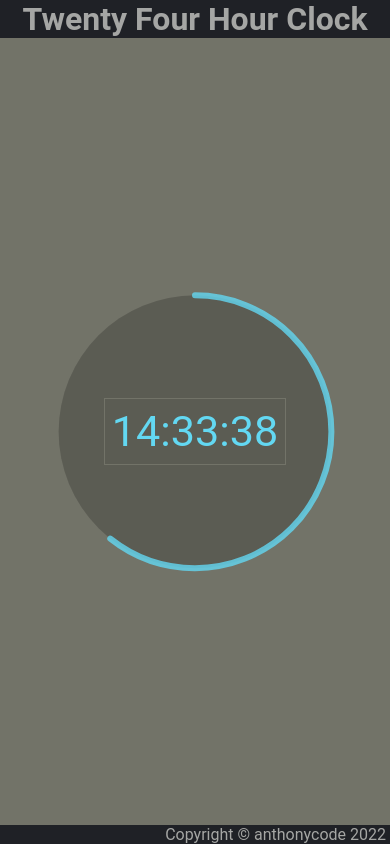
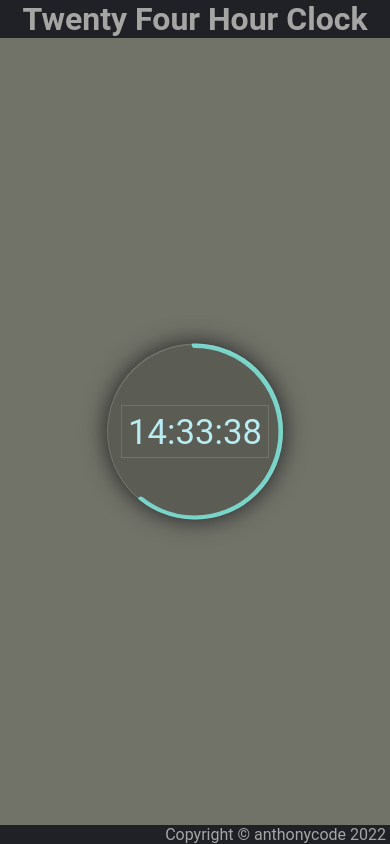
Before and after one commit to anthonytastet/twenty-four-hour-clock, a React (Create React App) app: page / in a window 390 px wide. Built offline with nearby package versions, Linux system fonts and the light colour scheme.

Commit message:
Apply responsive css

```diff
--- a/src/Clock.js
+++ b/src/Clock.js
@@ -38,7 +38,7 @@ const Clock = () => {
 					preserveAspectRatio="xMaxYMid meet"
 					cx="50%"
 					cy="50%"
-					r="40%"
+					r="49.4%"
 					pathLength={360}
 					strokeDasharray={angle.hoursAngle}
 				></circle>
--- a/src/style1.css
+++ b/src/style1.css
@@ -6,7 +6,7 @@
 
 :root {
 	/* colors */
-	--first: var(--blue);
+	--first: var(--blue--light);
 	--second: var(--blue--dark);
 	--third: var(--blue--light);
 	--accent: var(--blue--bright);
@@ -17,7 +17,8 @@
 	--white: #f2f2f2;
 	--blue: #3370a6;
 	--blue--dark: #2a4359;
-	--blue--bright: #63d8f2;
+	/* --blue--bright: #63d8f2; */
+	--blue--bright: #80f2e7;
 	--blue--light: #b6ecf2;
 	--green: #3d8c27;
 	--green--dark: #597332;
@@ -26,7 +27,8 @@
 	--red: #bf2a2a;
 	--red--dark: #400c16;
 	--red--light: #f22929;
-	--orange: #f25835;
+	--red--bright: #f23535;
+	--yellow: #f2ce1b;
 	--grey: #727368;
 	--grey--dark: #1f2126;
 	--grey--light: #a5a6a4;
@@ -53,7 +55,6 @@ header {
 	width: 100%;
 	padding: 0 0.25em;
 	background-color: var(--background--dark);
-	color: var(--first);
 	display: flex;
 	justify-content: center;
 	align-items: center;
@@ -97,11 +98,14 @@ footer {
 }
 
 .clock__circle__frame {
-	height: 50%;
-	width: auto;
+	height: 45vw;
+	width: 45vw;
 	object-fit: contain;
 	transform: rotate(-90deg);
 	/* border: 1px solid var(--red); */
+	border-radius: 50%;
+	background-color: var(--background);
+	box-shadow: 0px 0px 25px 0px var(--background--dark);
 }
 
 .clock__circle {
@@ -128,8 +132,9 @@ footer {
 	height: fit-content;
 	padding: calc(var(--main) / 6);
 	text-align: center;
-	font-size: calc(var(--main) * 2.7);
-	color: var(--accent);
+	/* font-size: calc(var(--main) * 2.7); */
+	font-size: 8.9vw;
+	color: var(--first);
 	border: 1px solid var(--background);
 }
 
```
